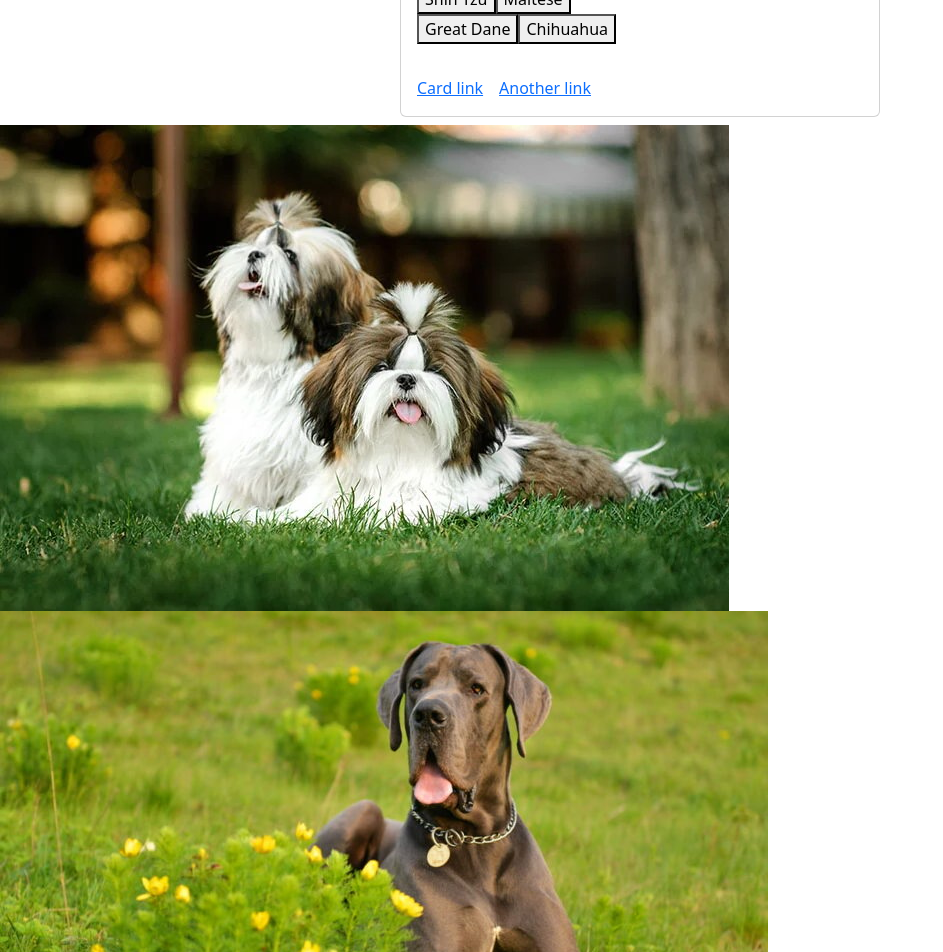
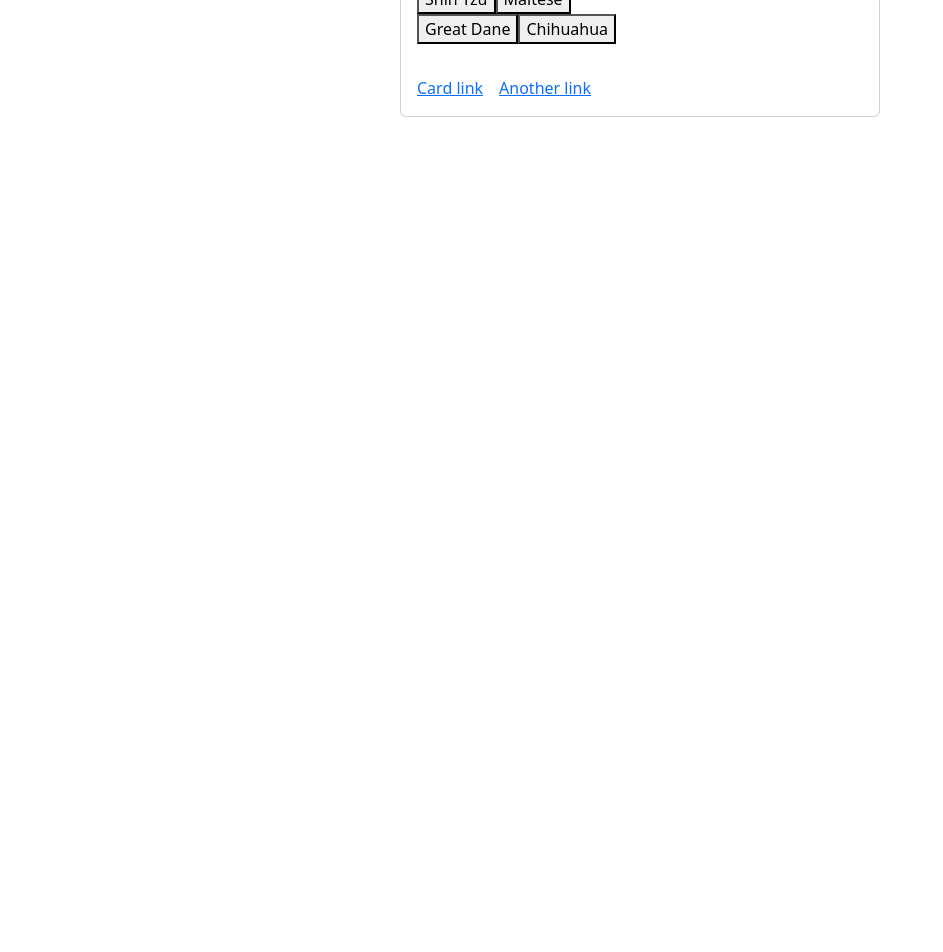
Before and after one commit to AdventureBear/Dog-Trivia-Kris-B, a React (Vite) app: page / in a window 1280 px wide. Shown: the part 480-1432 px from the top of the page, without its empty margins (0-943 px from the left). After the commit the page ends 800 px from the top, so only its background shows below. Built offline with nearby package versions, Linux system fonts and the light colour scheme.

Commit message:
Updated images and button text to render properties of breedDataObj based on index.

```diff
--- a/src/App.tsx
+++ b/src/App.tsx
@@ -1,24 +1,10 @@
 // import BreedInfo from "./components/BreedInfo";
 import MyCard from "./components/MyCard";
-import { breedDataObj } from "./data/gameData.js";
 
 function App() {
   return (
     <div>
       <MyCard index={0} />
-      {/* <BreedInfo breedNames={breedNames} />*/}
-
-      {breedDataObj.map((breedData) => (
-        <div key={breedData.questionId}>
-          <img src={breedData.imagePath} />
-        </div>
-      ))}
-
-      {/* {breedDataObj.map((breedData, i = 1) => (
-        <div key={breedData.questionId}>
-          {breedData.questionId === i && <img src={breedData.imagePath} />}
-        </div>
-      ))} */}
     </div>
   );
 }
--- a/src/components/ButtonGroup.tsx
+++ b/src/components/ButtonGroup.tsx
@@ -1,24 +1,19 @@
 import { breedDataObj } from "../data/gameData";
 
-function ButtonGroup() {
-  const breedDataObj = {
-    questionId: 1,
-    imagePath: "../images/1_shih_tzu.jpg",
-    correct: "Shih Tzu",
-    incorrect1: "Maltese",
-    incorrect2: "Great Dane",
-    incorrect3: "Chihuahua",
-  };
+interface Props {
+  index: number;
+}
 
+function ButtonGroup({ index }: Props) {
   return (
     <>
       <div>
-        <button id="ansBtnA">{breedDataObj.correct}</button>
-        <button id="ansBtnB">{breedDataObj.incorrect1}</button>
+        <button id="ansBtnA">{breedDataObj[index].correct}</button>
+        <button id="ansBtnB">{breedDataObj[index].incorrect1}</button>
       </div>
       <div>
-        <button id="ansBtnA">{breedDataObj.incorrect2}</button>
-        <button id="ansBtnB">{breedDataObj.incorrect3}</button>
+        <button id="ansBtnA">{breedDataObj[index].incorrect2}</button>
+        <button id="ansBtnB">{breedDataObj[index].incorrect3}</button>
       </div>
     </>
   );
--- a/src/components/MyCard.tsx
+++ b/src/components/MyCard.tsx
@@ -1,7 +1,8 @@
 import { Card, CardBody, CardImg, CardTitle } from "reactstrap";
 import ButtonGroup from "./ButtonGroup";
-import { breedImageArr } from "../data/gameData.js";
+import { breedDataObj } from "../data/gameData.js";
 
+// index passed in from <My Card /> App component
 interface Props {
   index: number;
 }
@@ -16,7 +17,7 @@ function MyCard({ index }: Props) {
           <CardTitle tag="h5">Name That Breed</CardTitle>
         </CardBody>
         <CardImg
-          src={breedImageArr[index]}
+          src={breedDataObj[index].imagePath}
           alt="image"
           style={{ width: "100%" }}
         />
@@ -29,7 +30,7 @@ function MyCard({ index }: Props) {
         </CardBody>
         <CardBody>
           <div>
-            <ButtonGroup />
+            <ButtonGroup index={index} />
             {/* <ListGroup items={items} onSelectedItem={handleSelectedItem} /> */}
           </div>
         </CardBody>
--- a/src/data/gameData.js
+++ b/src/data/gameData.js
@@ -9,30 +9,39 @@ export const breedDataObj = [
     },
     { questionId: 2,
       imagePath: "../images/2_great_dane.jpg",
-      correct: "Great Dane"
+      correct: "Great Dane",
+      incorrect1: "Maltese",
+      incorrect2: "Labrador",
+      incorrect3: "Chihuahua"
     },
     {
       questionId: 3,
       imagePath: "../images/3_beagle.jpg",
-      correct: "Beagle"
+      correct: "Beagle",
+      incorrect1: "Maltese",
+      incorrect2: "Labrador",
+      incorrect3: "Chihuahua"
     },
     {
       questionId: 4,
       imagePath: "../images/4_gsd.png",
-      correct: "German Shepherd Dog"
+      correct: "German Shepherd Dog",
+      incorrect1: "Maltese",
+      incorrect2: "Labrador",
+      incorrect3: "Chihuahua"
     },
   ];
 
-  export const breedImageArr = [
-    "../images/1_shih_tzu.jpg",
-    "../images/2_great_dane.jpg",
-    "../images/3_beagle.jpg",
-    "../images/4_gsd.png"
-  ]
+  // export const breedImageArr = [
+  //   "../images/1_shih_tzu.jpg",
+  //   "../images/2_great_dane.jpg",
+  //   "../images/3_beagle.jpg",
+  //   "../images/4_gsd.png"
+  // ]
 
-  export const breedNameArr = [
-    "Shih Tzu",
-    "Great Dane",
-    "Beagle",
-    "German Shepherd Dog"
-  ]
+  // export const breedNameArr = [
+  //   "Shih Tzu",
+  //   "Great Dane",
+  //   "Beagle",
+  //   "German Shepherd Dog"
+  // ]
```
